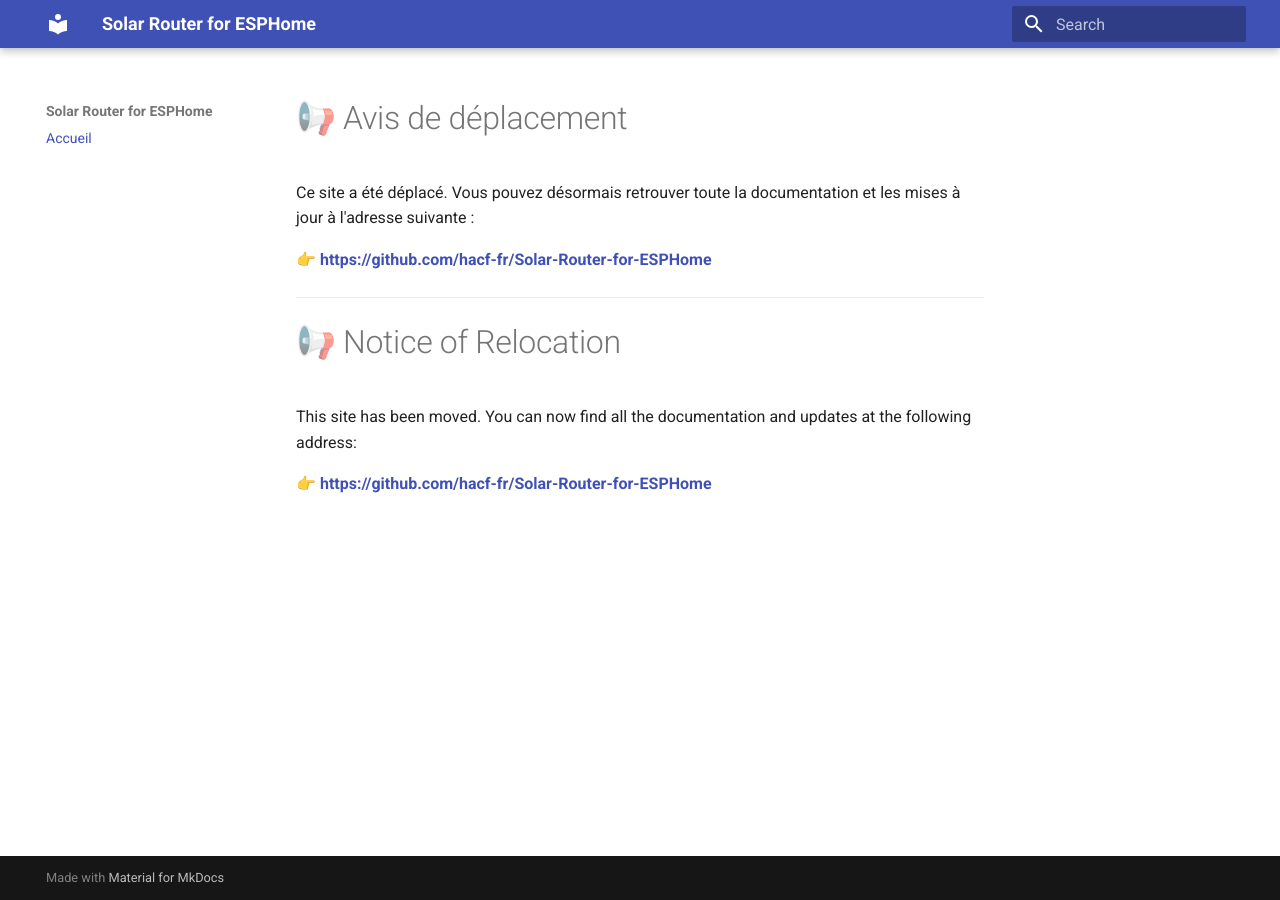
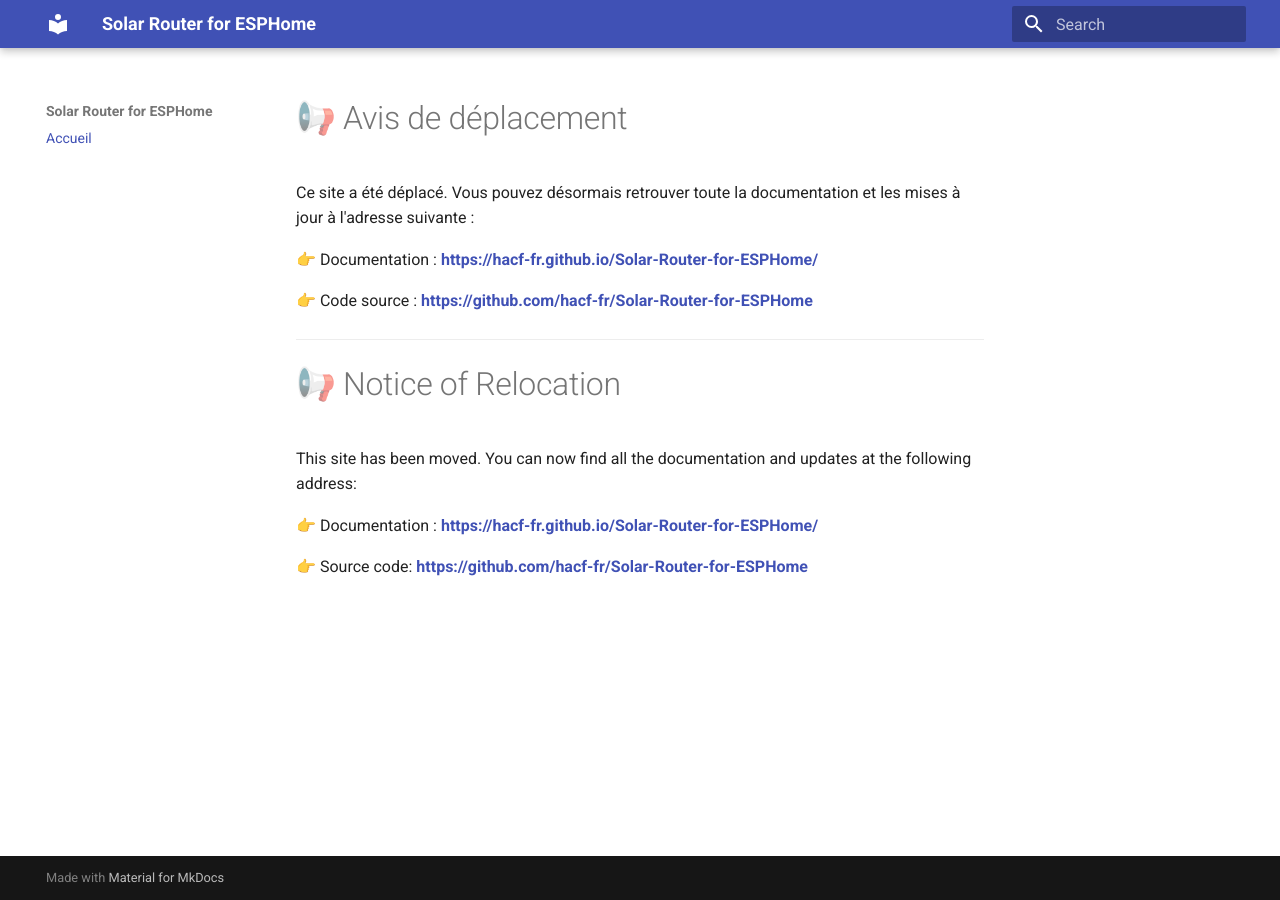
Before and after one commit to XavierBerger/Solar-Router-for-ESPHome, an MkDocs documentation site: the page built from docs/index.md, in a window 1280 px wide. Built offline with MkDocs 1.6.1 and Material for MkDocs 9.7.7, drawn with Linux system fonts in a browser that asks for light colours.

Commit message:
doc: improve links

```diff
--- a/docs/index.md
+++ b/docs/index.md
@@ -2,7 +2,9 @@
 
 Ce site a été déplacé. Vous pouvez désormais retrouver toute la documentation et les mises à jour à l'adresse suivante :
 
-👉 **[https://github.com/hacf-fr/Solar-Router-for-ESPHome](https://github.com/hacf-fr/Solar-Router-for-ESPHome)**
+👉 Documentation : **[https://hacf-fr.github.io/Solar-Router-for-ESPHome/](https://hacf-fr.github.io/Solar-Router-for-ESPHome/)**
+
+👉 Code source : **[https://github.com/hacf-fr/Solar-Router-for-ESPHome](https://github.com/hacf-fr/Solar-Router-for-ESPHome)**
 
 ---
 
@@ -10,4 +12,6 @@
 
 This site has been moved. You can now find all the documentation and updates at the following address:
 
-👉 **[https://github.com/hacf-fr/Solar-Router-for-ESPHome](https://github.com/hacf-fr/Solar-Router-for-ESPHome)**
+👉 Documentation : **[https://hacf-fr.github.io/Solar-Router-for-ESPHome/](https://hacf-fr.github.io/Solar-Router-for-ESPHome/)**
+
+👉 Source code: **[https://github.com/hacf-fr/Solar-Router-for-ESPHome](https://github.com/hacf-fr/Solar-Router-for-ESPHome)**
```
